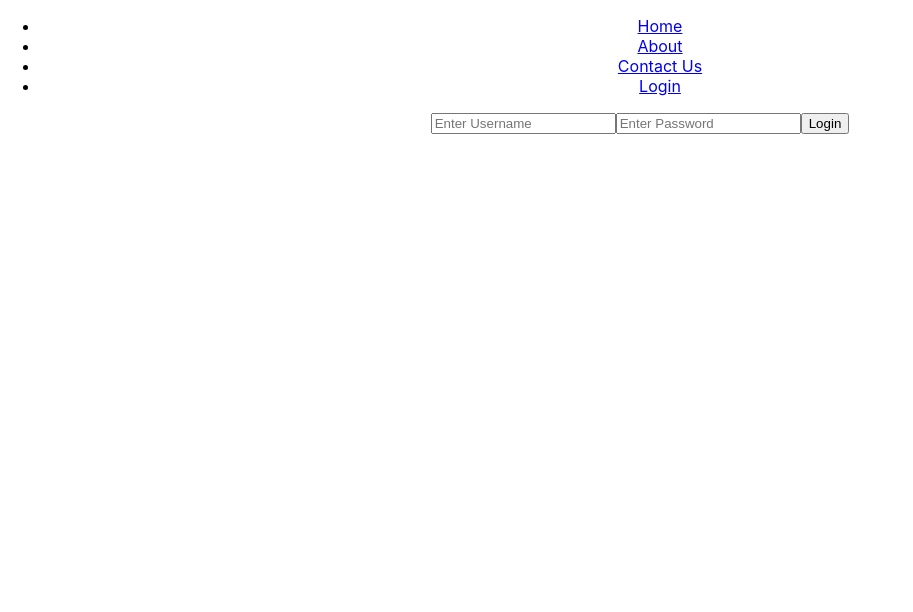
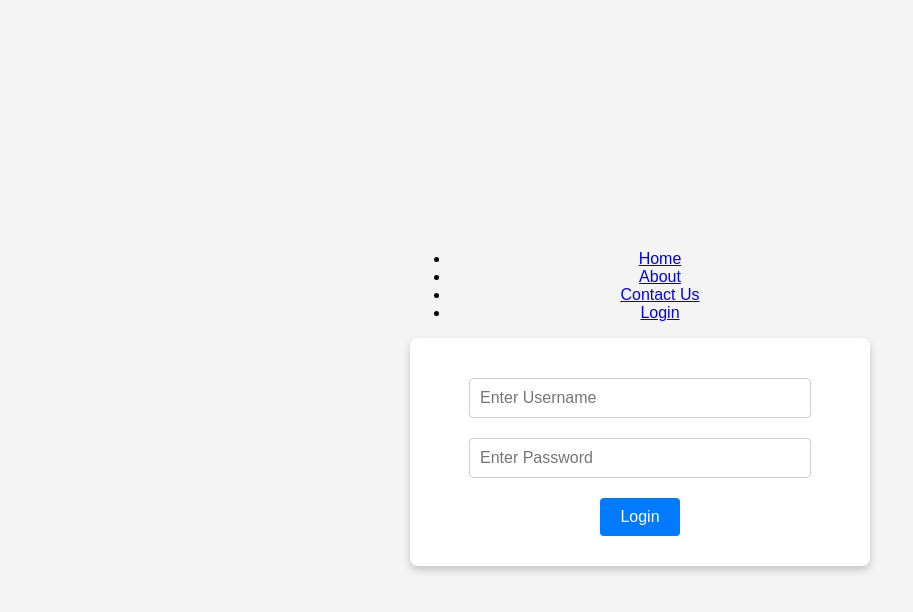
Before and after one commit to LayuruLK/Using-React-Router-Dom, a React (Create React App) app in the folder myapp/: page /login in a window 1280 px wide. Shown: the top 612 px of the page, without its empty margins (0-913 px from the left). Built offline with nearby package versions, Linux system fonts and the light colour scheme.

Commit message:
Add css for Login page

```diff
--- /dev/null
+++ b/myapp/src/Components/CSS/Login.css
@@ -0,0 +1,70 @@
+body {
+    margin: 0;
+    padding: 0;
+    font-family: Arial, sans-serif;
+    background-color: #f4f4f4;
+    display: flex;
+    justify-content: center;
+    align-items: center;
+    height: 100vh;
+}
+
+.login {
+    background: #fff;
+    padding: 30px;
+    border-radius: 8px;
+    box-shadow: 0 4px 8px rgba(0, 0, 0, 0.2);
+    width: 100%;
+    max-width: 400px;
+}
+
+.login-form {
+    display: flex;
+    flex-direction: column;
+}
+
+.login-form input {
+    width: 80%;
+    padding: 10px;
+    margin: 10px 0;
+    border: 1px solid #ccc;
+    border-radius: 4px;
+    font-size: 16px;
+    transition: border 0.3s;
+}
+
+.login-form input:focus {
+    border: 1px solid #007BFF;
+    outline: none;
+}
+
+.login-form button {
+    width: 20%;
+    padding: 10px;
+    margin-top: 10px;
+    background-color: #007BFF;
+    color: #fff;
+    border: none;
+    border-radius: 4px;
+    font-size: 16px;
+    cursor: pointer;
+    transition: background-color 0.3s;
+}
+
+.login-form button:hover {
+    background-color: #0056b3;
+}
+
+.error {
+    color: #ff0000;
+    font-size: 14px;
+    margin-bottom: 10px;
+    text-align: center;
+}
+
+/* Responsive Design */
+@media (max-width: 768px) {
+    .login {
+        width: 90%;
+    }
+}
--- a/myapp/src/Components/Login.js
+++ b/myapp/src/Components/Login.js
@@ -1,5 +1,6 @@
 import React, { useState } from 'react'
 import { useNavigate } from 'react-router-dom';
+import './CSS/Login.css'
 
 const Login = () => {
     const navigate = useNavigate();
```
